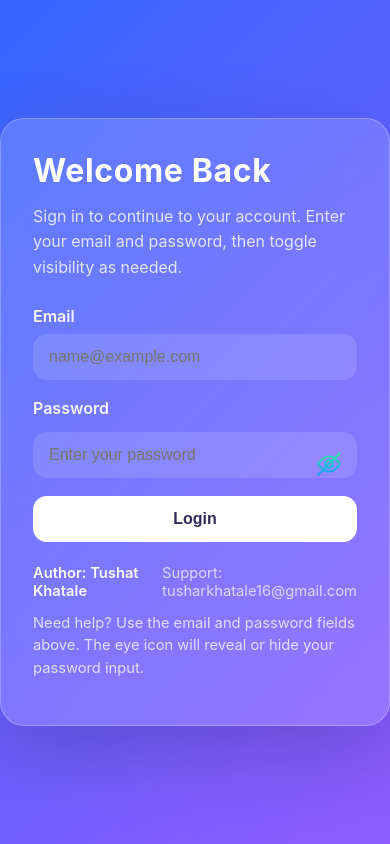
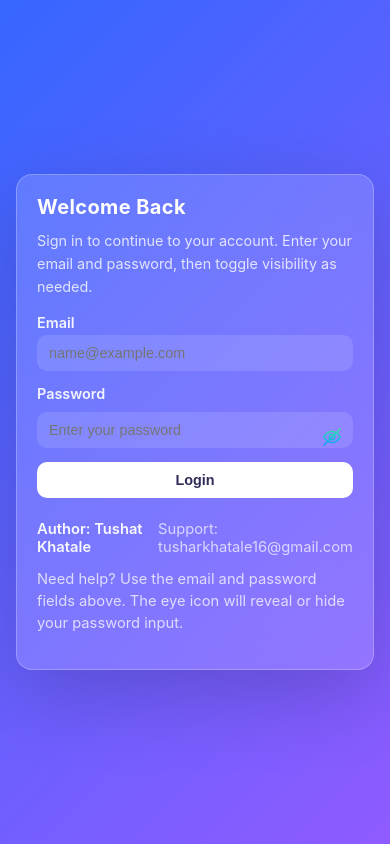
Before and after one commit to TusharKhatale16/password-visibility-toggle, a plain HTML site: page index.html in a window 390 px wide. Drawn offline with Linux system fonts and the light colour scheme.

Commit message:
css updated and Readme.md file updated

```diff
--- a/css/style.css
+++ b/css/style.css
@@ -99,6 +99,106 @@ body {
 }
 
 .login-card button:hover {
+    transform: translateY(-2px);
+    box-shadow: 0 12px 24px rgba(0, 0, 0, 0.2);
+}
+
+.login-card button:active {
+    transform: translateY(0);
+}
+
+/* Media Queries for Responsive Design */
+
+/* Tablet (768px and below) */
+@media (max-width: 768px) {
+    .login-card {
+        width: min(100%, 380px);
+        padding: 24px;
+        border-radius: 20px;
+    }
+
+    .login-card h1 {
+        font-size: 1.5rem;
+        margin-bottom: 12px;
+    }
+
+    .login-card p.description {
+        font-size: 0.95rem;
+        margin-bottom: 20px;
+    }
+
+    .login-card label {
+        margin-bottom: 6px;
+        font-size: 0.95rem;
+    }
+
+    .login-card input {
+        padding: 12px 14px;
+        margin-bottom: 16px;
+        font-size: 0.95rem;
+    }
+
+    .password-row img {
+        width: 20px;
+        height: 20px;
+        right: 14px;
+    }
+
+    .login-card button {
+        padding: 12px 14px;
+        font-size: 0.95rem;
+        border-radius: 12px;
+    }
+}
+
+/* Mobile (480px and below) */
+@media (max-width: 480px) {
+    body {
+        padding: 16px;
+    }
+
+    .login-card {
+        width: 100%;
+        padding: 20px;
+        border-radius: 16px;
+    }
+
+    .login-card h1 {
+        font-size: 1.25rem;
+        margin-bottom: 10px;
+    }
+
+    .login-card p.description {
+        font-size: 0.9rem;
+        margin-bottom: 16px;
+    }
+
+    .login-card label {
+        font-size: 0.9rem;
+        margin-bottom: 4px;
+    }
+
+    .login-card input {
+        padding: 10px 12px;
+        margin-bottom: 14px;
+        font-size: 0.9rem;
+        border-radius: 10px;
+    }
+
+    .password-row img {
+        width: 18px;
+        height: 18px;
+        right: 12px;
+    }
+
+    .login-card button {
+        padding: 10px 12px;
+        font-size: 0.9rem;
+        border-radius: 10px;
+    }
+}
+
+.login-card button:hover {
     transform: translateY(-1px);
     box-shadow: 0 18px 30px rgba(34, 32, 80, 0.2);
 }
```
Also changed, not shown: 1 other file.
